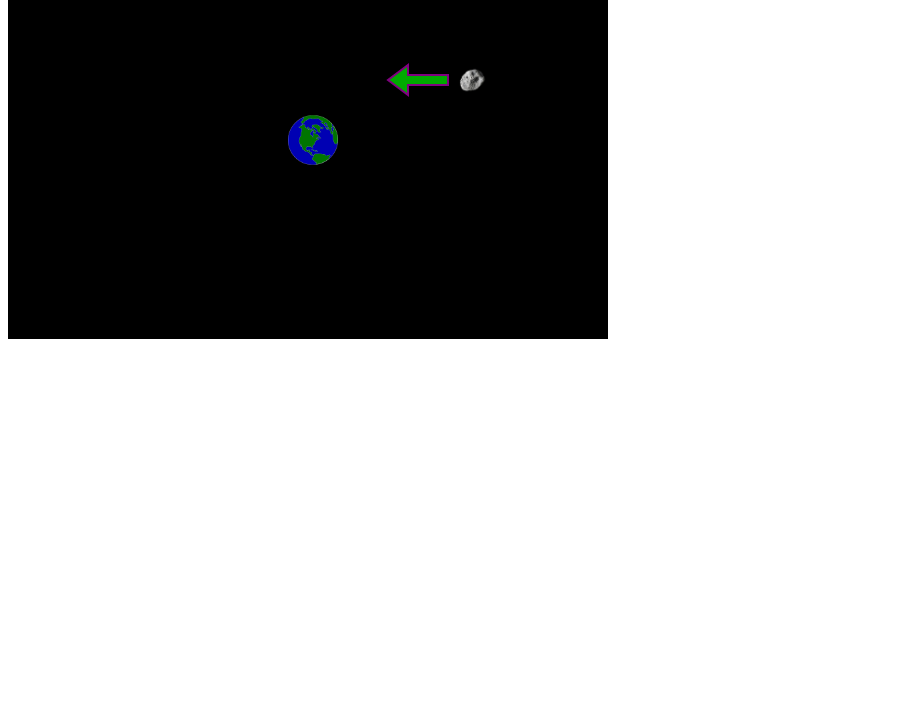
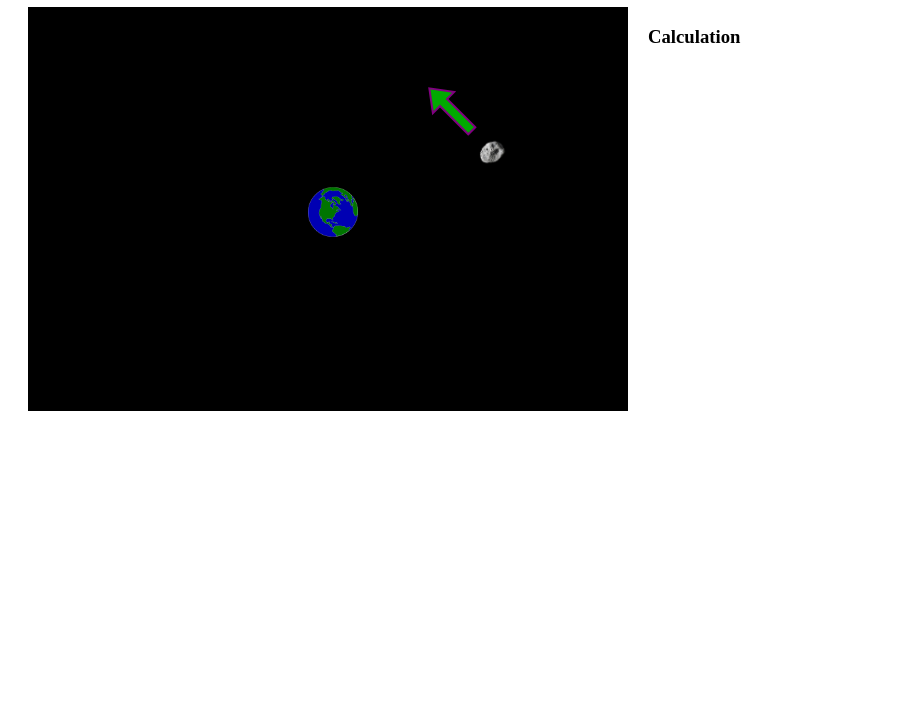
Before and after one commit to kiwiheretic/gravity, a plain HTML site: page index.html in a window 1280 px wide. Shown: the part 73-800 px from the top of the page, without its empty margins (0-921 px from the left). Drawn offline with Linux system fonts and the light colour scheme.

Commit message:
Make arrow variable by angle

```diff
--- a/css/styles.css
+++ b/css/styles.css
@@ -1,3 +1,13 @@
+h1 {
+  text-align: center;
+}
+
+div.container {
+  display: flex;
+  gap: 20px;
+  margin: 20px
+}
+
 #arrow {
   fill:#0a0;
   stroke:purple;
--- a/index.html
+++ b/index.html
@@ -25,9 +25,15 @@
 
 <body>
   <!-- your content here... -->
-  <div style="background-color:black; width: min-content;">
-    <svg id="space" width="600" height="400" xmlns="http://www.w3.org/2000/svg" onload="makeDraggable(evt)">
-    </svg>
+  <h1>Journey into the world of gravity</h1>
+  <div class="container">
+    <div style="background-color:black; width: min-content;">
+      <svg id="space" width="600" height="400" xmlns="http://www.w3.org/2000/svg" onload="makeDraggable(evt)">
+      </svg>
+    </div>
+    <div class="details">
+    <h3>Calculation</h3>
+    </div>
   </div>
   <script src="js/scripts.js"></script>
 </body>
--- a/js/scripts.js
+++ b/js/scripts.js
@@ -1,14 +1,42 @@
+var scene = {
+  objects: [
+    { type: "earth",
+      x: 280,
+      y: 180,
+      width: 50,
+      height: 50
+    },
+    { type: "asteroid",
+      x: 450,
+      y: 130,
+      width: 30,
+      height: 30,
+      direction: 135
+    },
+  ]
+}
+
 document.onreadystatechange = function () {
    if (document.readyState == "complete") {
      // document is ready. Do your stuff here
     var space = document.getElementById("space");
      makeDraggable(space);
-     earth = makeEarth(280, 180);
-     asteroid = makeAsteroid(450, 130);
-     arrow = makeArrow(440,145, 180, 40);
-     space.appendChild(earth);
-     space.appendChild(asteroid);
-     space.append(arrow);
+     scene.objects.forEach( function(obj) {
+        switch(obj.type) {
+          case "earth":
+            earth = makeEarth(obj.x, obj.y, obj.width, obj.height);
+            space.appendChild(earth);
+            break;
+          case "asteroid":
+            asteroid = makeAsteroid(obj.x, obj.y, obj.width, obj.height);
+            space.appendChild(asteroid);
+            var arrowX = obj.x + obj.width/2 + 1*obj.width*Math.cos(obj.direction * Math.PI /180);
+            var arrowY = obj.y + obj.height/2 - 1*obj.height*Math.sin(obj.direction * Math.PI / 180);
+            arrow = makeArrow(arrowX, arrowY, obj.direction, 40);
+            space.append(arrow);
+            break;
+        }
+     });
    }
  }
 
@@ -26,11 +54,16 @@ function makeArrow(x, y, angle, length) {
     points = points + xv+","+yv+" ";
   };
   var arrow = document.createElementNS("http://www.w3.org/2000/svg", "polygon");
-  var p = ["", [0,5], [0,-5], [-40, -5], [-40, -15], [-60,0], [-40, 15], [-40, 5]];
+  var p = ["", [0,5], [0,-5], [40, -5], [40, -15], [60,0], [40, 15], [40, 5]];
   p.forEach(function(elmt) {
     if (typeof(elmt) != 'string') {
-      elmt[0] += x;
-      elmt[1] += y;
+      console.log(elmt);
+      var radang = -angle * Math.PI/180;
+      var dx = elmt[0]*Math.cos(radang) - elmt[1]*Math.sin(radang);
+      var dy = elmt[0]*Math.sin(radang) + elmt[1]*Math.cos(radang);
+      elmt[0] = x + dx;
+      elmt[1] = y + dy;
+      console.log(elmt);
     }
 
   });
@@ -46,21 +79,21 @@ function makeArrow(x, y, angle, length) {
 
 }
 
-function makeAsteroid(x,y) {
+function makeAsteroid(x,y,w,h) {
    var image = document.createElementNS("http://www.w3.org/2000/svg", "image");
    image.setAttribute('href', "./asteroid.png");
-   image.setAttribute('width', 30);
-   image.setAttribute('height', 30);
+   image.setAttribute('width', w);
+   image.setAttribute('height', h);
    image.setAttribute('x', x);
    image.setAttribute('y', y);
    return image;
 
 }
-function makeEarth(x,y) {
+function makeEarth(x,y, w, h) {
    var image = document.createElementNS("http://www.w3.org/2000/svg", "image");
    image.setAttribute('href', "./3dglobe.png");
-   image.setAttribute('width', 50);
-   image.setAttribute('height', 50);
+   image.setAttribute('width', w);
+   image.setAttribute('height', h);
    image.setAttribute('x', x);
    image.setAttribute('y', y);
    return image;
```
